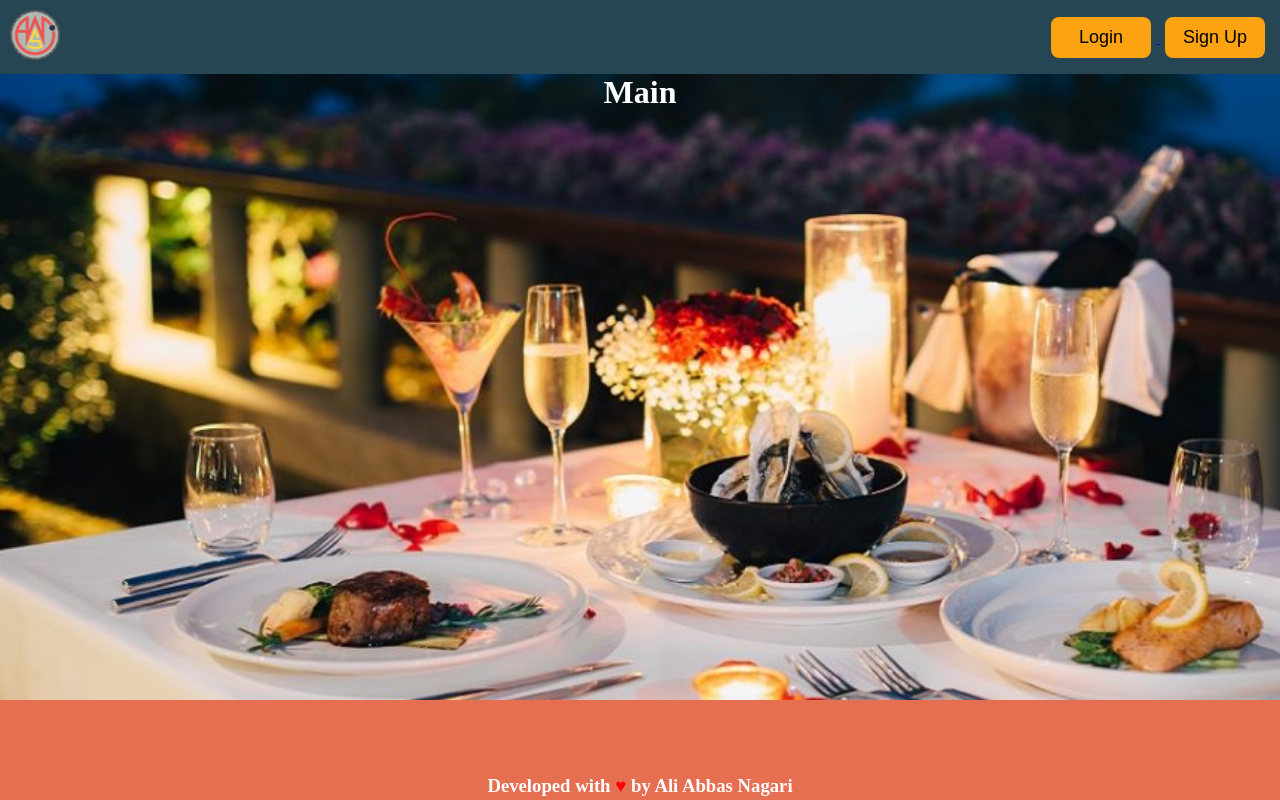
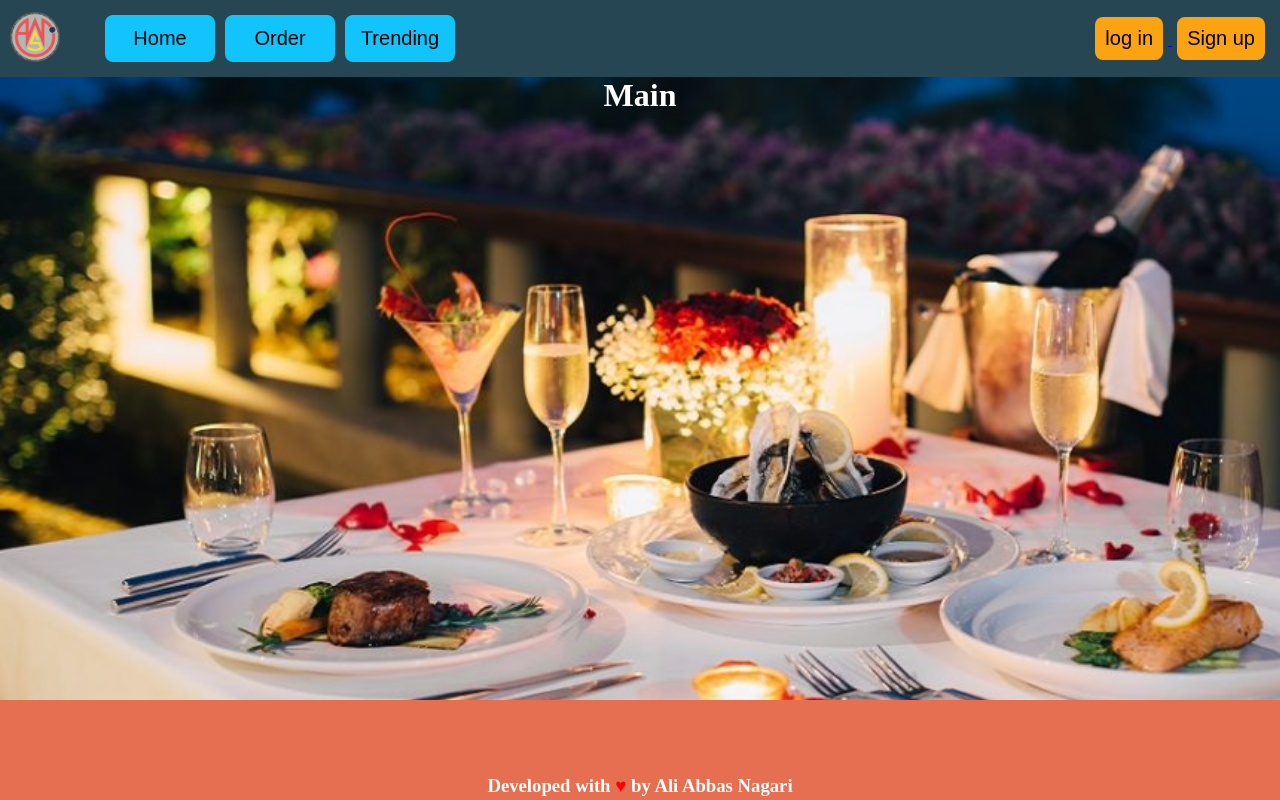
Before and after one commit to aliabbasnagari/CuisineCulture, a plain HTML site: page index.html in a window 1280 px wide. Drawn offline with Linux system fonts and the light colour scheme.

Commit message:
New buttons added in Navigation bar left

```diff
--- a/index.html
+++ b/index.html
@@ -15,13 +15,22 @@
                     <div class="logo">
                         <a href="#home"><img src="img/logo.png" alt="" /></a>
                     </div>
+                    <a href="#1">
+                        <button><span>Home</span></button>
+                    </a>
+                    <a href="#2">
+                        <button><span>Order</span></button>
+                    </a>
+                    <a href="#3">
+                        <button><span>Trending</span></button>
+                    </a>
                 </div>
                 <div class="nav_right">
-                    <a href="#1">
-                        <button class="hbtn"><span>Login</span></button>
+                    <a href="#2">
+                        <button><span>log in</span></button>
                     </a>
                     <a href="#2">
-                        <button class="hbtn"><span>Sign Up</span></button>
+                        <button><span>Sign up</span></button>
                     </a>
                 </div>
             </header>
--- a/style/style1.css
+++ b/style/style1.css
@@ -28,8 +28,49 @@ body {
     width: 50%;
     text-align: right;
 }
+
+.nav_right button {
+    background: #fca311;
+    border: none;
+    margin: 5px;
+    padding: 10px;
+    font-size: 20px;
+    border-radius: 8px;
+    text-decoration: none;
+    transition-duration: 0.3s;
+}
+
+.nav_right button:hover {
+    background: #14213d;
+    color: #fca311;
+}
+
+.nav_right button:hover span::after {
+    content: " \00bb";
+    transition-duration: 0.3s;
+}
+
 .nav_left {
+    display: flex;
     width: 50%;
+}
+
+.nav_left button {
+    background: #11c5fc;
+    width: 110px;
+    border: solid 2px #11c5fc;
+    margin: 5px;
+    padding: 10px;
+    font-size: 20px;
+    border-radius: 8px;
+    text-decoration: none;
+    transition-duration: 0.3s;
+}
+
+.nav_left button:hover {
+    background: #1c7792b9;
+    border: solid 2px white;
+    color: white;
 }
 
 .logo {
@@ -57,28 +98,6 @@ body {
     text-align: center;
     overflow: auto;
     padding-bottom: 100px;
-}
-
-.hbtn {
-    background: #fca311;
-    border: none;
-    margin: 5px;
-    padding: 10px;
-    width: 100px;
-    font-size: 18px;
-    border-radius: 8px;
-    text-decoration: none;
-    transition-duration: 0.3s;
-}
-
-.hbtn:hover {
-    background: #14213d;
-    color: #fca311;
-}
-
-.hbtn:hover span::after {
-    content: " \00bb";
-    transition-duration: 0.3s;
 }
 
 .footer {
```
